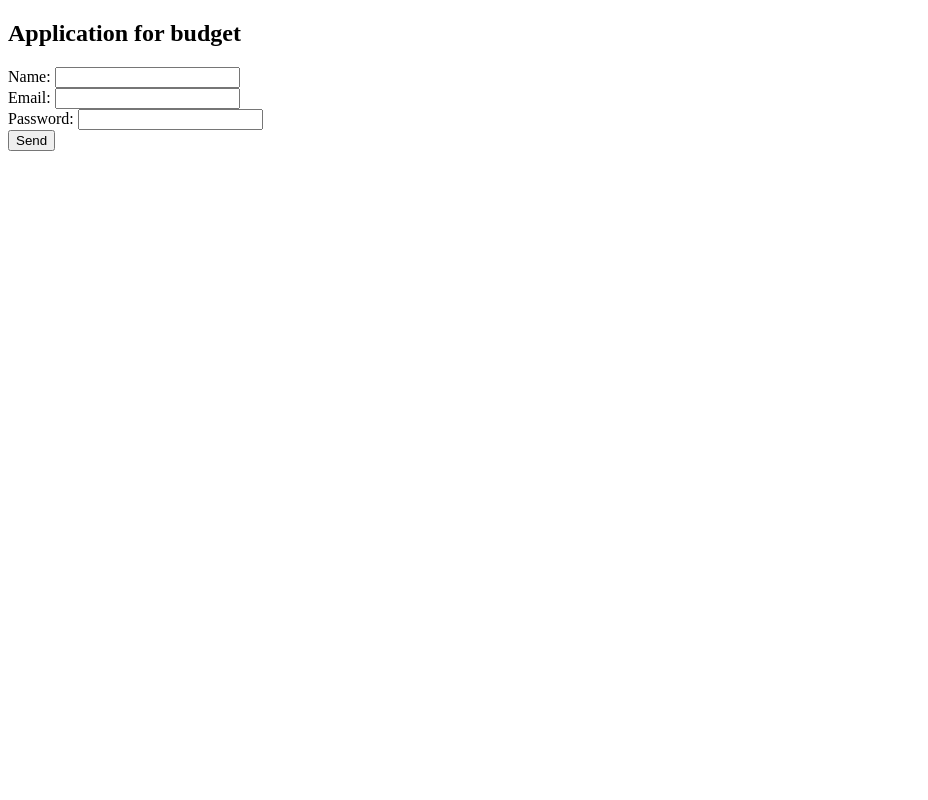
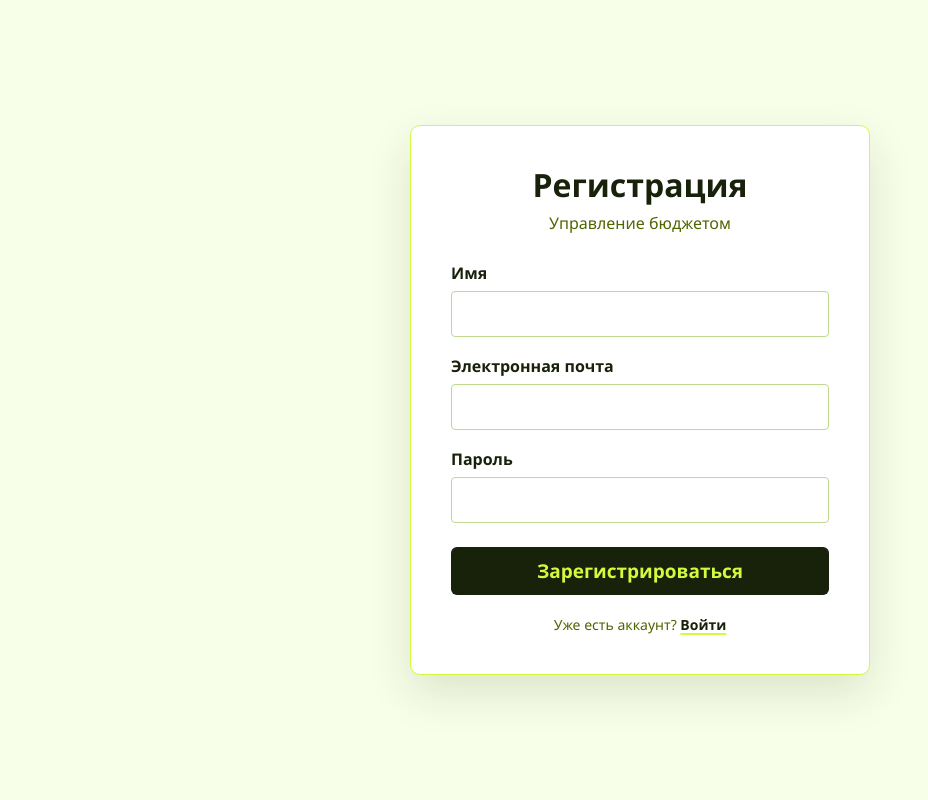
Before and after one commit to peter5maksimov57-arch/Django_app_for_bg, a Django app: page /registration/ in a window 1280 px wide. Shown: the whole page, without its empty margins (0-928 px from the left). Run offline with Django 5.2, Linux system fonts and the light colour scheme.

Commit message:
Refactor index.html for authentication layout
Updated HTML structure and styles for authentication page.

```diff
--- a/main/templates/index.html
+++ b/main/templates/index.html
@@ -1,17 +1,148 @@
 <!DOCTYPE html>
-<html>
+<html lang="ru">
 <head>
-    <title>Application for budget</title>
-    <meta charset="utf-8" />
+    <meta charset="UTF-8">
+    <meta name="viewport" content="width=device-width, initial-scale=1.0">
+    <title>{% if form.name %}Регистрация{% else %}Вход{% endif %} — Управление бюджетом</title>
+    <style>
+        * { box-sizing: border-box; margin: 0; padding: 0; }
+        body {
+            min-height: 100vh;
+            display: flex;
+            align-items: center;
+            justify-content: center;
+            padding: 24px;
+            background: #f8ffe8;
+            color: #18210a;
+            font-family: "Segoe UI", Tahoma, Verdana, sans-serif;
+        }
+        .auth-card {
+            width: min(100%, 460px);
+            padding: 40px;
+            background: #fff;
+            border: 1px solid #d2fa3e;
+            border-radius: 10px;
+            box-shadow: 0 18px 45px rgba(24, 33, 10, .12);
+        }
+        .auth-card__title {
+            margin-bottom: 8px;
+            color: #18210a;
+            font-size: 32px;
+            line-height: 1.2;
+            text-align: center;
+        }
+        .auth-card__subtitle {
+            margin-bottom: 28px;
+            color: #4f6500;
+            font-size: 16px;
+            text-align: center;
+        }
+        .form-row { margin-bottom: 18px; }
+        .form-row label {
+            display: block;
+            margin-bottom: 7px;
+            color: #18210a;
+            font-size: 16px;
+            font-weight: 600;
+        }
+        .form-row input {
+            width: 100%;
+            padding: 10px 12px;
+            background: #fff;
+            border: 1px solid #c0d890;
+            border-radius: 4px;
+            color: #18210a;
+            font: inherit;
+            font-size: 18px;
+            outline: none;
+            transition: border-color .2s, box-shadow .2s;
+        }
+        .form-row input:focus {
+            border-color: #4f6500;
+            box-shadow: 0 0 0 3px rgba(79, 101, 0, .12);
+        }
+        .form-row input::placeholder { color: #81905f; }
+        .errorlist {
+            margin: 7px 0 0;
+            padding: 9px 12px;
+            list-style: none;
+            border-left: 3px solid #cc0000;
+            background: #fff2f2;
+            color: #cc0000;
+            border-radius: 4px;
+            font-size: 14px;
+        }
+        .helptext {
+            display: block;
+            margin-top: 6px;
+            color: #4f6500;
+            font-size: 13px;
+        }
+        .submit-button {
+            width: 100%;
+            margin-top: 6px;
+            padding: 11px 30px;
+            border: none;
+            border-radius: 6px;
+            background: #18210a;
+            color: #d2fa3e;
+            cursor: pointer;
+            font: inherit;
+            font-size: 19px;
+            font-weight: 700;
+            transition: background-color .2s, transform .2s;
+        }
+        .submit-button:hover { background: #4f6500; transform: translateY(-1px); }
+        .submit-button:active { transform: translateY(0); }
+        .auth-card__switch {
+            margin-top: 20px;
+            color: #4f6500;
+            font-size: 14px;
+            text-align: center;
+        }
+        .auth-card__switch a, .back-link a {
+            color: #18210a;
+            font-weight: 700;
+            text-decoration-color: #d2fa3e;
+            text-decoration-thickness: 2px;
+            text-underline-offset: 3px;
+        }
+        @media (max-width: 520px) {
+            body { padding: 14px; }
+            .auth-card { padding: 30px 22px; }
+            .auth-card__title { font-size: 27px; }
+        }
+    </style>
 </head>
 <body>
-    <h2>Application for budget</h2>
+    <main class="auth-card">
+        <h1 class="auth-card__title">{% if form.name %}Регистрация{% else %}Вход{% endif %}</h1>
+        <p class="auth-card__subtitle">Управление бюджетом</p>
+
+        <form method="post" novalidate>
+            {% csrf_token %}
+            {% for field in form %}
+                <div class="form-row">
+                    <label for="{{ field.id_for_label }}">
+                        {% if field.name == "name" %}Имя{% elif field.name == "email" %}Электронная почта{% elif field.name == "password" %}Пароль{% else %}{{ field.label }}{% endif %}
+                    </label>
+                    {{ field }}
+                    {% if field.help_text %}<span class="helptext">{{ field.help_text }}</span>{% endif %}
+                    {{ field.errors }}
+                </div>
+            {% endfor %}
+            <button class="submit-button" type="submit">
+                {% if form.name %}Зарегистрироваться{% else %}Войти{% endif %}
+            </button>
+        </form>
+
+        <p class="auth-card__switch">
+            {% if form.name %}
+                Уже есть аккаунт? <a href="/">Войти</a>
+            {% else %}
+                Нет аккаунта? <a href="{% url 'registration' %}">Зарегистрироваться</a>
+            {% endif %}
+        </p>
+    </main>
 </body>
-<form method="POST" novalidate>
-        {% csrf_token %}
-    <table>
-        {{ form }}
-    </table>
-    <input type="submit" value="Send" >
-</form>
 </html>
```
